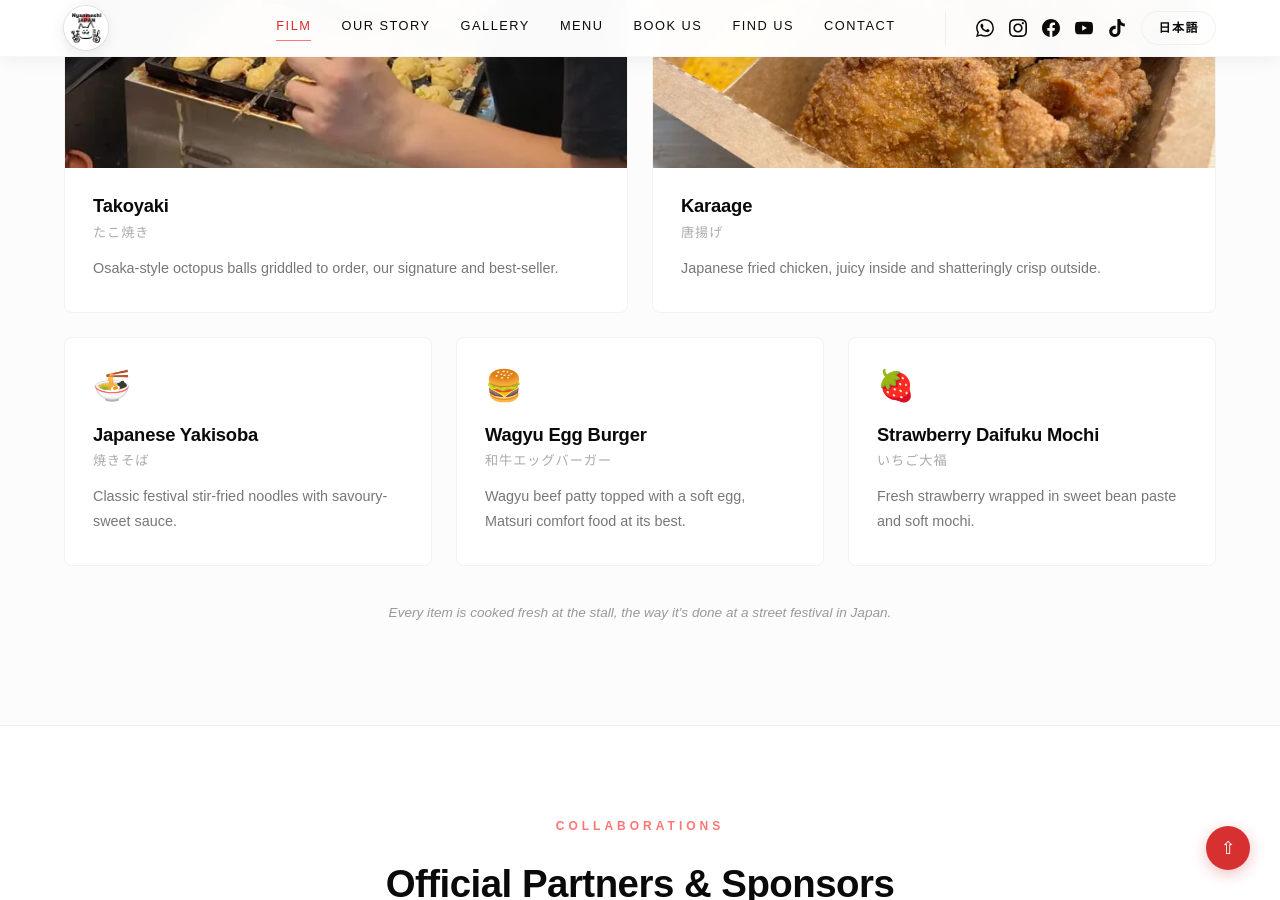
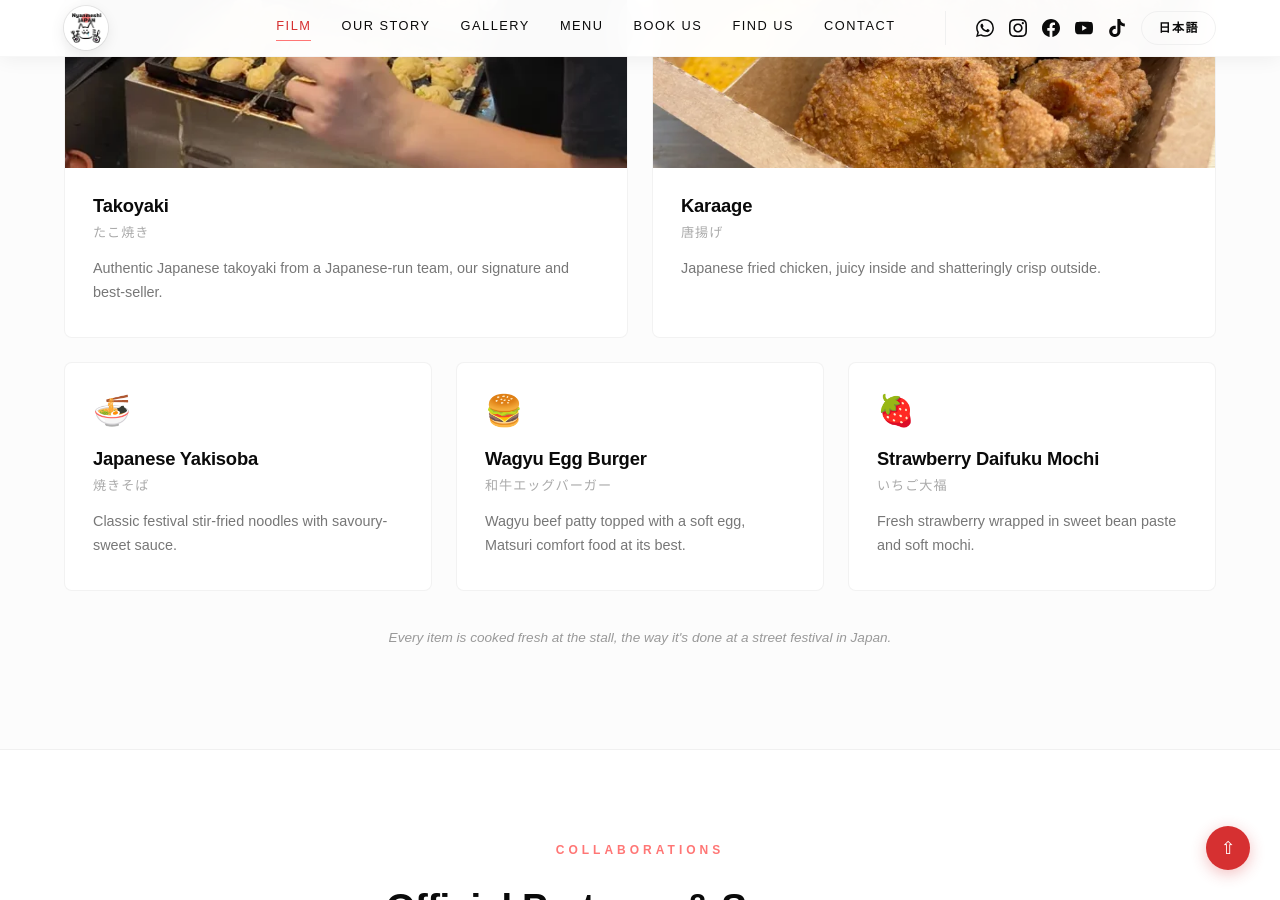
Before and after one commit to DaikiMaekawa2/DaikiMaekawa2.github.io, a Jekyll site: the page built from index.html, in a window 1280 px wide and 900 px high, scrolled down 6315 px. Built offline with Jekyll 4.4.1, drawn with Linux system fonts in a browser that asks for light colours.

Commit message:
Drop Osaka-style claim from takoyaki menu card

```diff
--- a/_data/menu.yml
+++ b/_data/menu.yml
@@ -4,8 +4,8 @@
 - name: Takoyaki
   jp: たこ焼き
   icon: "🐙"
-  desc: Osaka-style octopus balls griddled to order, our signature and best-seller.
-  desc_ja: 大阪スタイルのたこ焼きを、ご注文ごとに焼き上げます。当店一番の看板メニュー。
+  desc: Authentic Japanese takoyaki from a Japanese-run team, our signature and best-seller.
+  desc_ja: 日本人スタッフが焼き上げる本格たこ焼き。当店一番の看板メニュー。
   signature: true
   photo: /assets/img/takoyaki_menu.webp
   photo_w: 640
```
